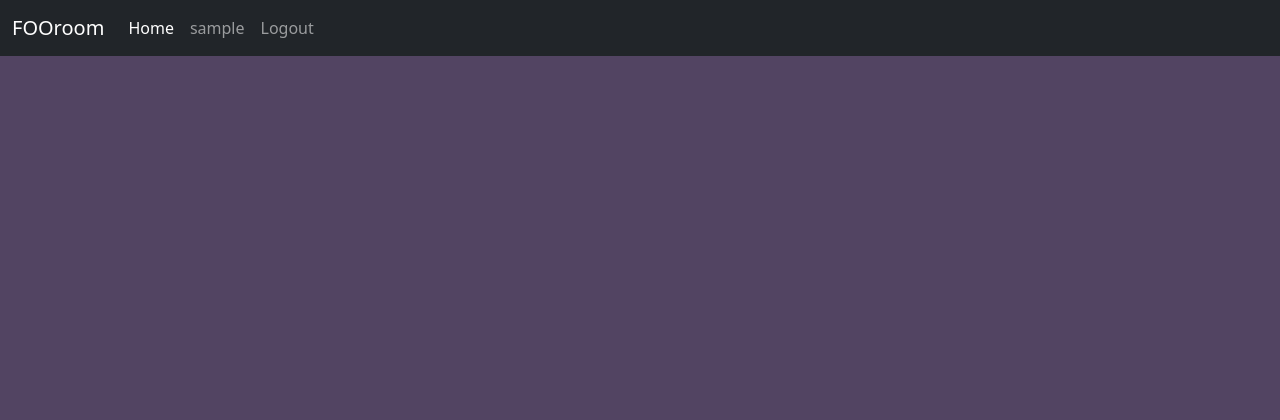
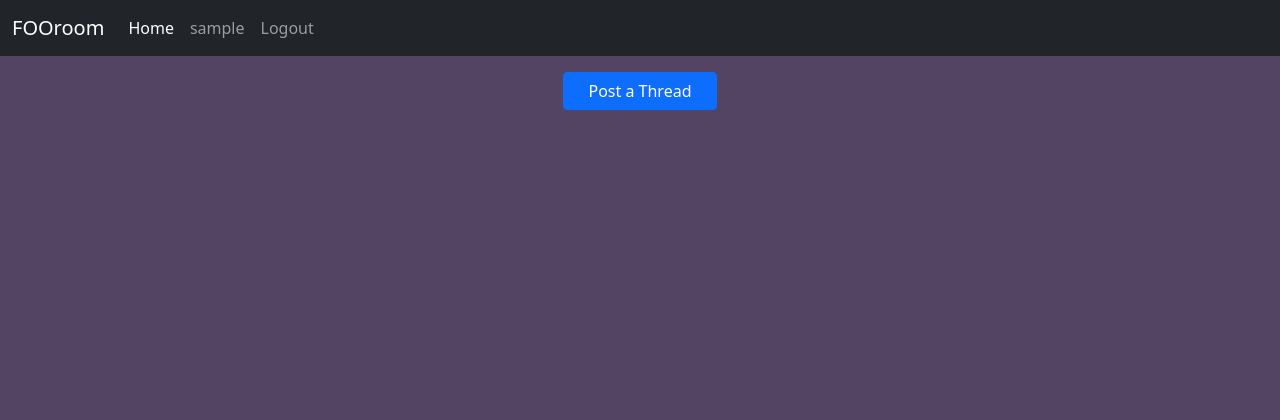
Before and after one commit to EmilionR/django-pp4, a Django app: page / in a window 1280 px wide. Shown: the top 420 px of the page. Run offline with Django 4.2, Linux system fonts and the light colour scheme; the visitor is signed in with stand-in values (Sample User, id 1); data that the repository does not hold is empty; parts of the project's set-up code (start-up, migrations or seed data) failed here and were passed over; some libraries are stand-ins or nearby versions.

Commit message:
Create post submission form and place it on the board page

```diff
--- a/board/forms.py
+++ b/board/forms.py
@@ -1,8 +1,23 @@
-from .models import Comment
+from .models import Post, Comment
 from django import forms
+
+
+class PostForm(forms.ModelForm):
+
+    class Meta:
+        model = Post
+        fields = ('title', 'body',)
+        widgets = {
+            'title': forms.TextInput(attrs={'placeholder': 'Title'}),
+            'body': forms.Textarea(attrs={'placeholder': 'Your content here...'}),
+        }
+
 
 class CommentForm(forms.ModelForm):
 
     class Meta:
         model = Comment
         fields = ('body',)
+        widgets = {
+            'body': forms.Textarea(attrs={'placeholder': 'Your comment here...'}),
+        }
--- a/board/templates/board/index.html
+++ b/board/templates/board/index.html
@@ -1,10 +1,45 @@
 {% extends "base.html" %}
+{% block content %}
+{% load crispy_forms_tags %}
 
-{% block content %}
 
 <div class="container-fluid bg-shade">
+    <!-- Post a Thread -->
     <div class="row">
+        <div class="col">
+            <button id="posting-button" class="btn btn-primary px-4 col-m-6 mx-auto mt-3" onclick="openForm()">
+                Post a Thread
+            </button>
+        </div>
+    </div>
+    <div class="row mx-3">
         <div class="col-12 mt-3 left">
+            <div class="row" id="posting-form">
+                <div class="col card mb-3 mt-3 bg-dark">
+                    <div class="card-body">
+                        <button id="close-form" onclick="closeForm()" class="text-white h3">X</button>
+                        {% if user.is_authenticated %}
+                        <h4 class="text-white">
+                            Post a thread <span class="h6 text-fade">as {{ user.username }}</span>
+                        </h4>
+                        <form id="commentForm" method="post" style="margin-top: 1.3em;">
+                            {{ post_form|crispy }}
+                            {% csrf_token %}
+                            <button id="submitButton" type="submit" class="btn btn-primary btn-lg">Submit</button>
+                        </form>
+                        {% else %}
+                        <p>Log in to leave a comment</p>
+                        {% endif %}
+                    </div>
+                </div>
+            </div>
+        </div>
+    </div>
+</div>
+
+<!-- Threads -->
+<div class="row mx-4">
+    <div class="col-12 mt-3">
         <div class="row">
             {% for post in post_list %}
             <div class="col-12 board-post {% if post.is_sticky %}sticky{% endif %}">
@@ -28,6 +63,4 @@
         </div>
     </div>
 </div>
-</div>
-
 {% endblock %}
--- a/board/templates/board/post_detail.html
+++ b/board/templates/board/post_detail.html
@@ -34,9 +34,9 @@
     </div>
     <!-- Post a Comment -->
     <div class="row">
-        <div class="col-m-6 mx-auto">
-            <button id="posting-button" class="btn btn-primary px-4" onclick="openForm()">Post a Comment</button>
-        </div>
+        <button id="posting-button" class="btn btn-primary px-4 col-m-6 mx-auto" onclick="openForm()">
+            Post a Comment
+        </button>
     </div>
     <div class="row" id="posting-form">
         <div class="col card mb-3 mt-3 bg-dark">
--- a/board/views.py
+++ b/board/views.py
@@ -1,8 +1,10 @@
-from django.shortcuts import render, get_object_or_404
+from django.shortcuts import render, get_object_or_404, redirect
 from django.views import generic
 from .models import Post
-from .forms import CommentForm
+from crispy_forms.helper import FormHelper
+from .forms import PostForm, CommentForm
 from django.contrib import messages
+from django.utils.text import slugify
 
 
 # Create your views here.
@@ -10,6 +12,27 @@ from django.contrib import messages
 class PostList(generic.ListView):
     queryset = Post.objects.all().order_by("-is_sticky", "-posted_on")
     template_name = "board/index.html"
+
+    def get_context_data(self, **kwargs):
+        context = super().get_context_data(**kwargs)
+        post_form = PostForm()
+        post_form.helper = FormHelper()
+        context['post_form'] = post_form
+        return context
+
+    def post(self, request, *args, **kwargs):
+        post_form = PostForm(request.POST)
+        if post_form.is_valid():
+            post = post_form.save(commit=False)
+            post.author = request.user
+            post.slug = slugify(post.title)
+            post.save()
+            messages.success(request, 'Thread posted successfully.')
+            return redirect('home')
+        else:
+            messages.error(request, 'There was an error with your post. Please try again.')
+            return redirect('home')
+
 
 def post_detail(request, slug):
     """
--- a/static/css/style.css
+++ b/static/css/style.css
@@ -49,16 +49,22 @@ h2 {
 }
 
 /* Styling for crispy comment form */
+#div_id_title label,
 #div_id_body label {
     display: none
 }
 
-#div_id_body textarea {
+#div_id_body textarea,
+#div_id_title input {
     color: var(--clr-white);
     background-color: var(--clr-shade);
     border: none;
 }
 
+#div_id_body textarea::placeholder,
+#div_id_title input::placeholder {
+    color: var(--clr-fade);
+}
 /*---------------------------------------- Utility classes */
 
 
```
Lines whose indentation alone changed are shown as unchanged.
